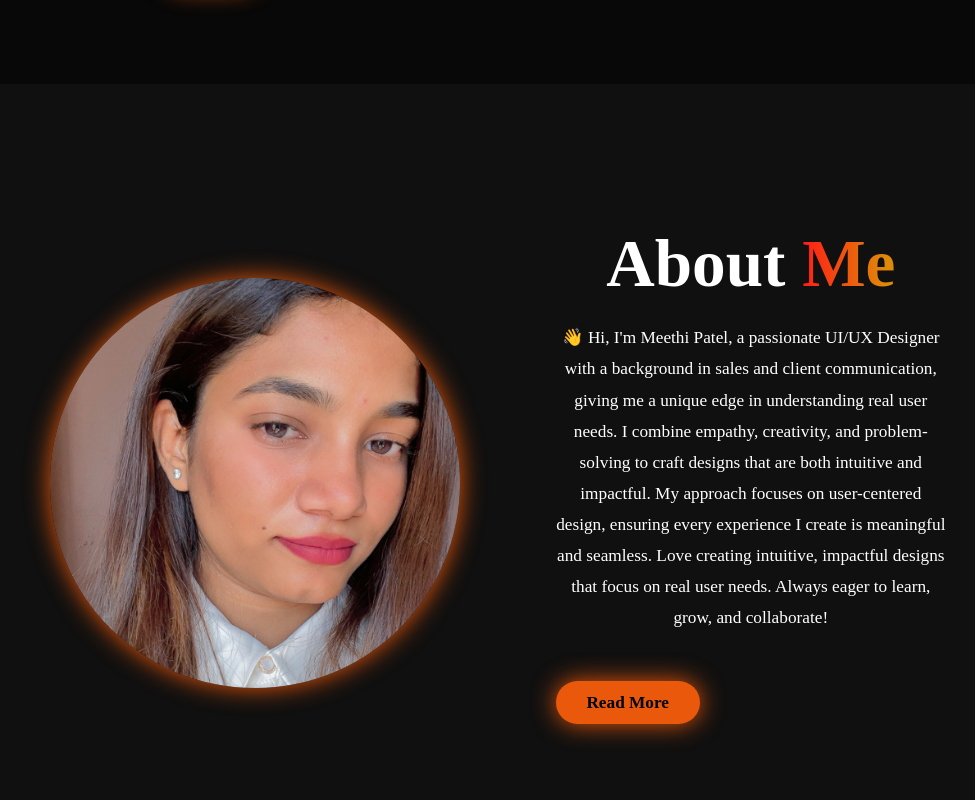
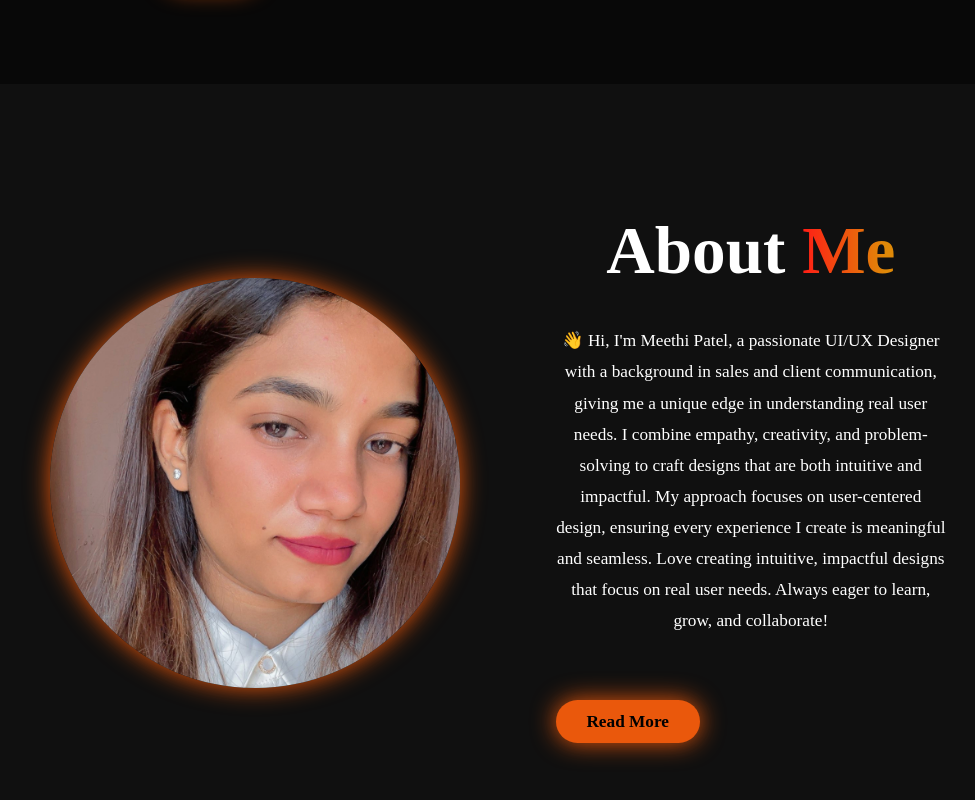
Before and after one commit to meethi2001/Meethi_Ux_Portfolio, a plain HTML site: page index.html in a window 1280 px wide. Shown: the part 725-1525 px from the top of the page, without its empty margins (142-1117 px from the left). Drawn offline with nearby package versions, Linux system fonts and the light colour scheme.

Commit message:
Update style.css

```diff
--- a/style.css
+++ b/style.css
@@ -360,8 +360,8 @@
     font-size: 7rem;
     margin-bottom: 2rem;
     text-align: center;
-    padding-top: 10px;
-    padding-bottom: 10px:
+    padding-top: 16px;
+    padding-bottom: 16px:
 }
 
 .about-content p {
@@ -370,6 +370,8 @@
     line-height: 1.8;
     margin-bottom: 2rem;
     text-align: center;
+    padding-top: 16px;
+    padding-bottom: 16px;
 }
 
 .about-content h3 {
@@ -377,6 +379,8 @@
     margin-top: 6rem;
     margin-bottom: 6rem;
     text-align: center;
+    padding-top: 16px;
+    padding-bottom: 16px;
 }
 
 .about-content ul {
```
